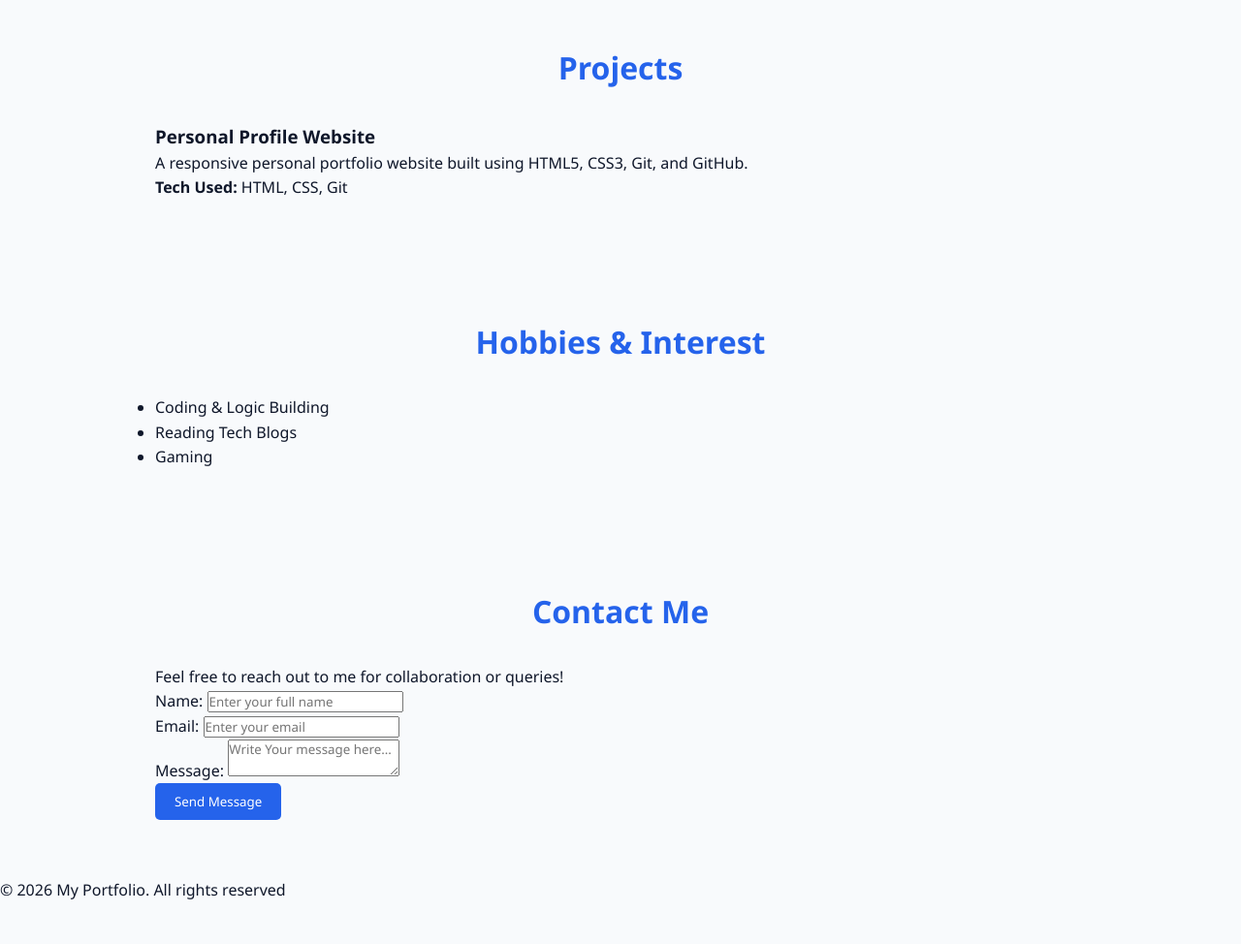
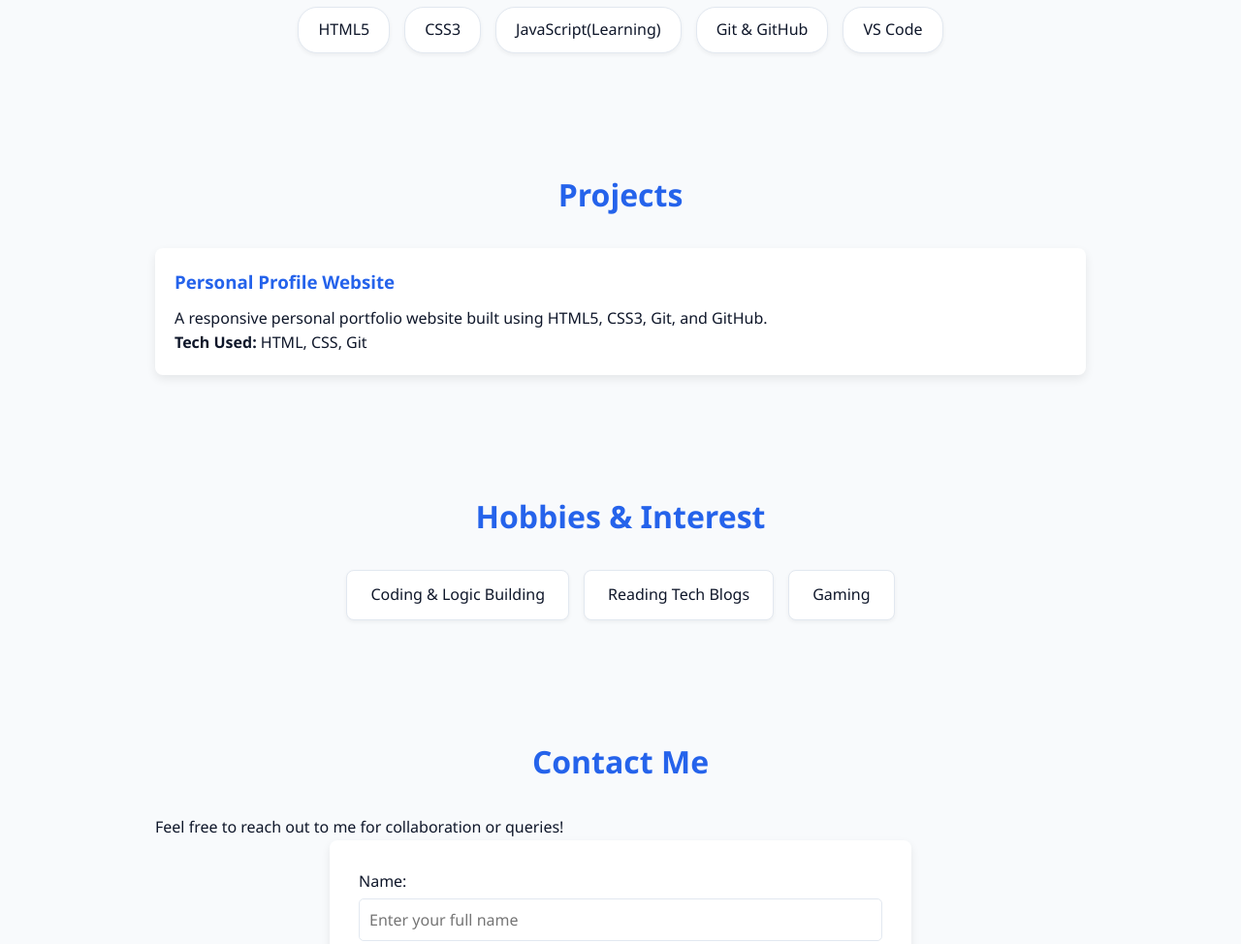
Before and after one commit to sudhanshuskumar7911-hub/personal-profile-website, a plain HTML site: page index.html in a window 1280 px wide. Shown: the part 1320-2294 px from the top of the page at 97% size. Before the commit the page ends 2252 px from the top, so only its background shows below. Drawn offline with Linux system fonts and the light colour scheme.

Commit message:
Add CSS grid for Projects, Home Styling,about section ,hobbies and contact form design

```diff
--- a/css/style.css
+++ b/css/style.css
@@ -78,3 +78,128 @@
 .btn:hover {
     background-color: var(--secondary-color);
 }
+#home {
+    text-align: center;
+    padding-top: 100px;
+}
+.home-content img {
+    border-radius: 4%;
+    margin-bottom: 20px;
+    box-shadow: 0 4px 12px rgba(0, 0, 0,0.15);
+
+}
+.home-content h1 {
+    font-size: 2.5rem;
+    margin-bottom: 10px;
+}
+.home-content p {
+    color: var(--light-text);
+    margin-bottom: 20px;
+    font-size: 1.1rem;
+}
+
+#about p {
+    background-color: var(--card-bg);
+    padding: 25px;
+    border-radius: 8px;
+    border-left: 5px solid var(--primary-color);
+    box-shadow: 0 2px 8px rgba(0, 0, 0,0.05);
+    font-size: 1.05rem;
+}
+
+.education-card {
+    background-color: var(--card-bg);
+    padding: 20px;
+    border-radius: 8px;
+    border-left: 5px solid var(--primary-color);
+    box-shadow: 0 2px 8px rgba(0, 0, 0,0.05);
+}
+.skills-list {
+    display: flex;
+    flex-wrap: wrap;
+    gap: 15px;
+    justify-content: center;
+    list-style: none;
+}
+.skills-list li {
+    background-color: var(--card-bg);
+    padding: 10px 20px;
+    border-radius: 20px;
+    border: 1px solid var(--border-color);
+    font-weight: 500;
+    box-shadow: 0 2px 4px rgba(0, 0, 0,0.05);
+
+}
+.project-container {
+    display: grid;
+    grid-template-columns: repeat(auto-fit, minmax(280px, 1fr));
+    gap: 20px;
+}
+.project-card1 {
+    background-color: var(--card-bg);
+    padding: 20px;
+    border-radius: 8px;
+    box-shadow: 0 4px 10px rgba(0, 0, 0,0.08);
+    transition: transform 0.3s ease;
+}
+.project-card1:hover {
+    transform: translate(-5px);
+}
+.project-card1 h3 {
+    margin-bottom: 10px;
+    color: var(--primary-color);
+}
+.hobbies-list {
+    display: flex;
+    flex-wrap: wrap;
+    gap: 15px;
+    justify-content: center;
+    list-style: none;
+}
+.hobbies-list li {
+    background-color: var(--card-bg);
+    padding: 12px 24px;
+    border-radius: 8px;
+    border: 1px solid var(--border-color);
+    font-weight: 500;
+    box-shadow: 0 2px 4px rgba(0, 0, 0,0.05);
+    transition: transform 0.2s ease, border-color 0.2s ease;
+}
+.hobbies-list li:hover {
+    transform: translateY(-3px);
+    border-color: var(--primary-color);
+}
+.contact-form {
+    background-color: var(--card-bg);
+    padding: 30px;
+    border-radius: 8px;
+    box-shadow: 0 4px 10px rgba(0, 0, 0,0.08);
+    max-width: 600px;
+    margin: 0 auto;
+}
+.form-group {
+    margin-bottom: 20px;
+}
+.form-group label {
+    display: block;
+    margin-bottom: 5px;
+    font-weight: 500;
+}
+.form-group input, .form-group textarea {
+    width: 100%;
+    padding: 10px;
+    border: 1px solid var(--border-color);
+    border-radius: 5px;
+    font-size: 1rem;
+}
+.form-group input:focus, .form-group textarea:focus {
+    outline: none;
+    border-color: var(--primary-color);
+}
+footer {
+    text-align: center;
+    padding: 20px;
+    background-color: var(--card-bg);
+    border-top: 1px solid var(--border-color);
+    margin-top: 40px;
+}
--- a/index.html
+++ b/index.html
@@ -72,7 +72,7 @@
 
         <section id="hobbies">
             <h2>Hobbies & Interest</h2>
-            <ul>
+            <ul class="hobbies-list">
                 <li>Coding & Logic Building</li>
                 <li>Reading Tech Blogs</li>
                 <li>Gaming</li>
```
